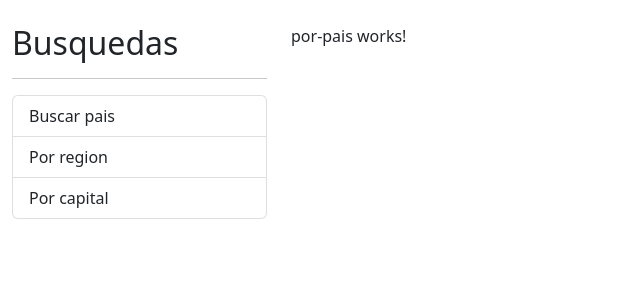
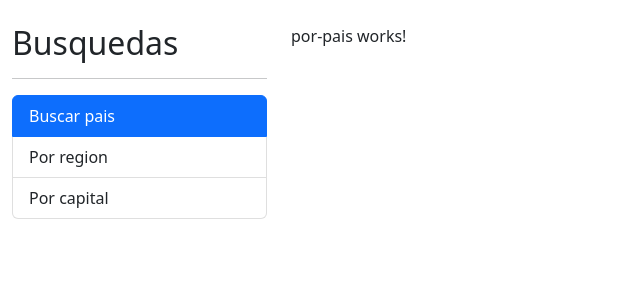
Before and after one commit to betterjacfalcon/PaisesApp, an Angular app: page / in a window 1280 px wide. Shown: the top 300 px of the page, without its empty margins (0-640 px from the left). Built offline with nearby package versions, Linux system fonts and the light colour scheme.

Commit message:
Seleccionar las rutas de forma dinamica

```diff
--- a/src/app/app.component.html
+++ b/src/app/app.component.html
@@ -3,9 +3,19 @@
         <h2>Busquedas</h2>
         <hr>
         <ul class="list-group">
-            <li class="list-group-item">Buscar pais</li>
-            <li class="list-group-item">Por region</li>
-            <li class="list-group-item">Por capital</li>
+            <li routerLink=""
+            routerLinkActive="active"
+            [routerLinkActiveOptions]="{exact:true}"
+            class="list-group-item"
+            >Buscar pais</li>
+            <li routerLink="region"
+            routerLinkActive="active"
+            class="list-group-item"
+            >Por region</li>
+            <li routerLink="capital"
+            routerLinkActive="active"
+            class="list-group-item"
+            >Por capital</li>
         </ul>
     </div>
     <div class="col">
```
